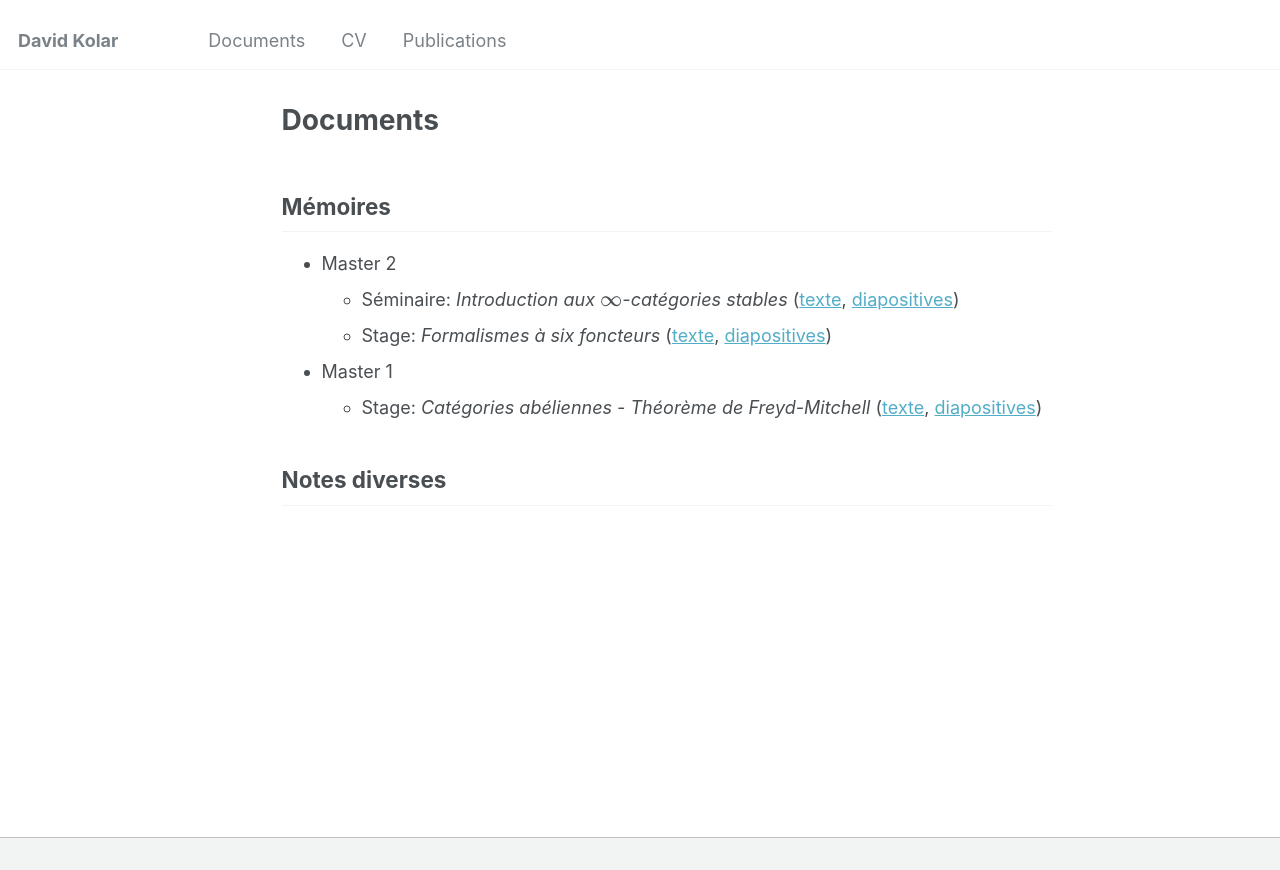
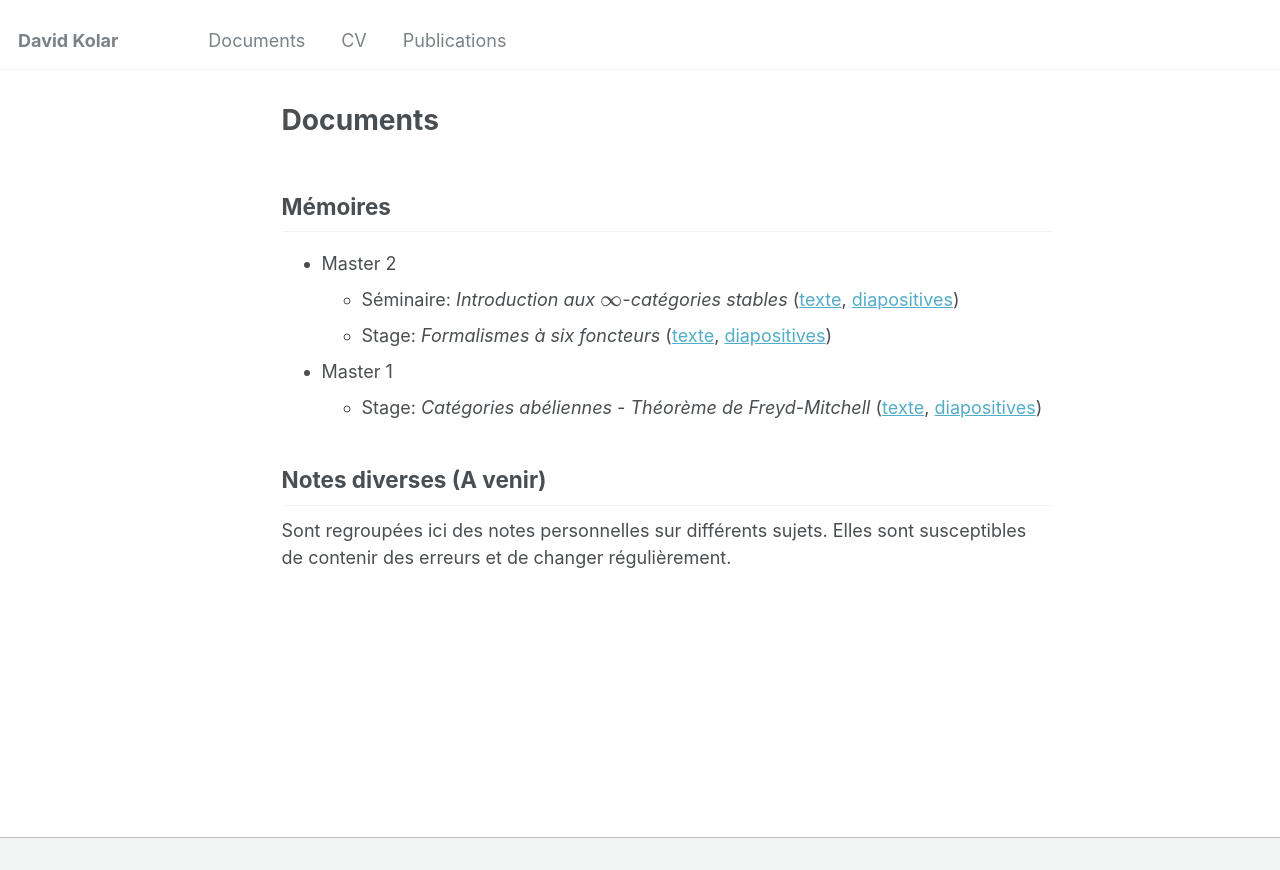
Before and after one commit to dakolar/dakolar.github.io, a Jekyll site: the page built from _pages/documents.md, in a window 1280 px wide and 1029 px high, cut to the strip 0-870 px from the top of the window. Built offline with Jekyll 4.4.1, drawn with Linux system fonts in a browser that asks for light colours.

Commit message:
Modified document page, still no notes

```diff
--- a/_config.yml
+++ b/_config.yml
@@ -70,7 +70,8 @@ exclude:
   - node_modules
   - package.json*
   - Rakefile
-  - README
+  - README.md
+  - CONTRIBUTING.md
   - tmp
   - vendor
 keep_files:
--- a/_pages/documents.md
+++ b/_pages/documents.md
@@ -8,10 +8,20 @@ Mémoires
 --------
 
 * Master 2
-  * Séminaire: *Introduction aux \\(\infty\\)-catégories stables* ([texte](/files/m2-seminaire.pdf), [diapositives](/files/m2-seminaire-beamer.pdf))
-  * Stage: *Formalismes à six foncteurs* ([texte](/files/m2-stage.pdf), [diapositives](/files/m2-stage-beamer.pdf))
+  * Séminaire: *Introduction aux \\(\infty\\)-catégories stables* ([texte](/files/memoires/m2-seminaire.pdf), [diapositives](/files/memoires/m2-seminaire-beamer.pdf))
+  * Stage: *Formalismes à six foncteurs* ([texte](/files/memoires/m2-stage.pdf), [diapositives](/files/memoires/m2-stage-beamer.pdf))
 * Master 1
-  * Stage: *Catégories abéliennes - Théorème de Freyd-Mitchell* ([texte](/files/m1-stage.pdf), [diapositives](/files/m1-stage-beamer.pdf))
+  * Stage: *Catégories abéliennes - Théorème de Freyd-Mitchell* ([texte](/files/memoires/m1-stage.pdf), [diapositives](/files/memoires/m1-stage-beamer.pdf))
 
-Notes diverses
---------------
+Notes diverses (A venir)
+------------------------
+
+Sont regroupées ici des notes personnelles sur différents sujets. Elles sont susceptibles de contenir des erreurs et de changer régulièrement.
+
+<!--
+* [Ensembles simpliciaux et leurs fibrations](/files/notes/sset.pdf)
+* [\\(\infty\\)-Catégories](/files/notes/infcat.pdf)
+* [Animation](/files/notes/animation.pdf)
+* [\\(\infty\\)-topos](/files/notes/inftopos.pdf)
+* [\\(\infty\\)-champs](/files/notes/infstack.pdf)
+-->
```
Also changed, not shown: 13 other files.
